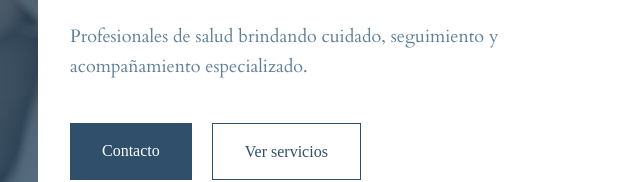
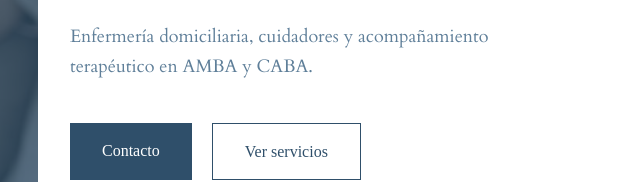
Before and after one commit to NurseMedical/nursemedical-, a plain HTML site: page index.html in a window 1280 px wide. Shown: the part 399-581 px from the top of the page, 602-1242 px from the left. Drawn offline with Linux system fonts and the light colour scheme; a web font is replaced by a local one.

Commit message:
Update index.html

```diff
--- a/index.html
+++ b/index.html
@@ -4,7 +4,13 @@
 <meta charset="UTF-8">
 <meta name="viewport" content="width=device-width, initial-scale=1.0">
 <meta name="google-site-verification" content="Y1ZAup5Lsj8DASsu0502vUaGovDN84cSkHW8jEu_qCY" />
-<title>Nurse Medical | Enfermería Domiciliaria</title>
+<title>Enfermería domiciliaria en AMBA y Zona Sur | Nurse Medical</title>
+
+<meta name="description" content="Enfermería domiciliaria, cuidadores y acompañamiento terapéutico en Berazategui, Zona Sur y AMBA. Atención personalizada.">
+
+<link rel="canonical" href="https://nursemedical.github.io/nursemedical-/">
+
+<meta name="robots" content="index, follow">
 <link rel="icon" type="image/png" href="icon.png">
 <link href="https://fonts.googleapis.com/css2?family=Belleza&family=Cardo:wght@400;700&display=swap" rel="stylesheet">
 <link rel="stylesheet" href="style.css">
@@ -55,8 +61,7 @@
     </h1>
 
     <p class="fade-up delay-2">
-      Profesionales de salud brindando cuidado,
-      seguimiento y acompañamiento especializado.
+      Enfermería domiciliaria, cuidadores y acompañamiento terapéutico en AMBA y CABA.
     </p>
 
     <div class="hero-buttons fade-up delay-3">
```
